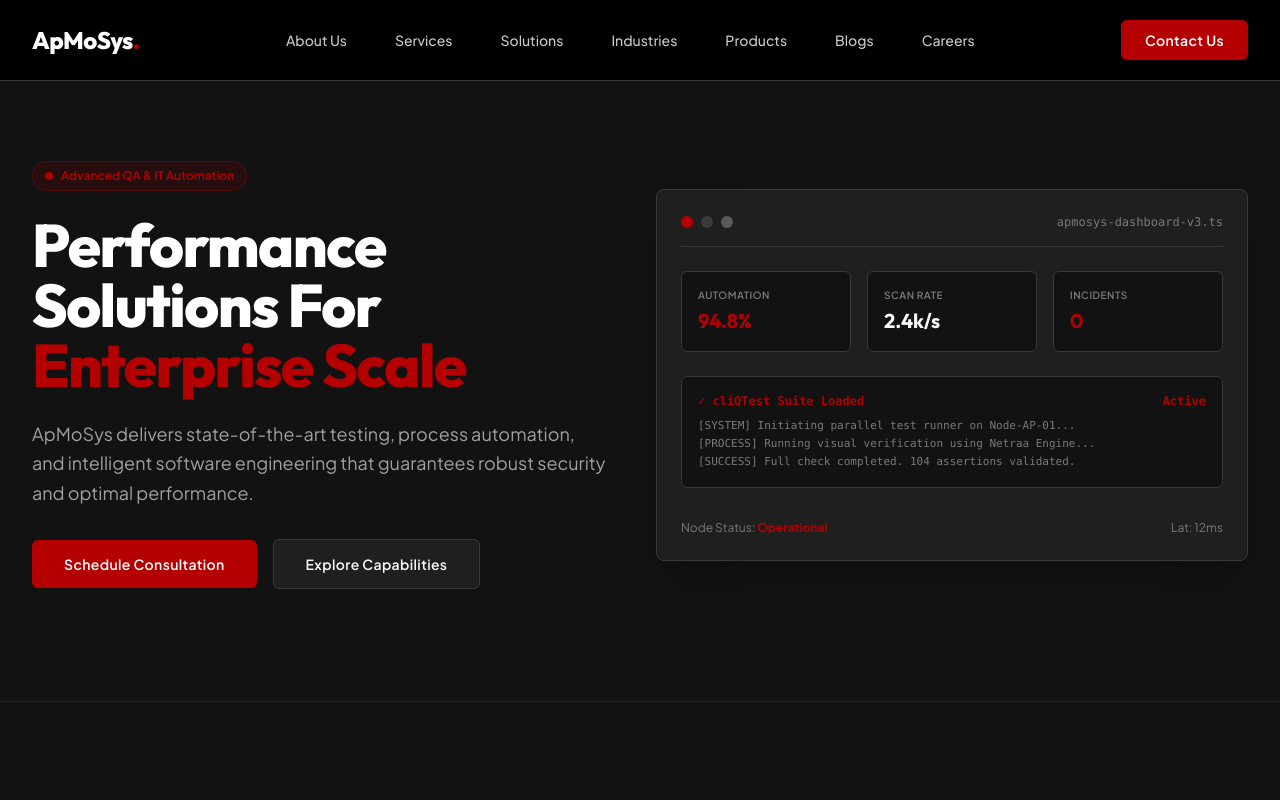
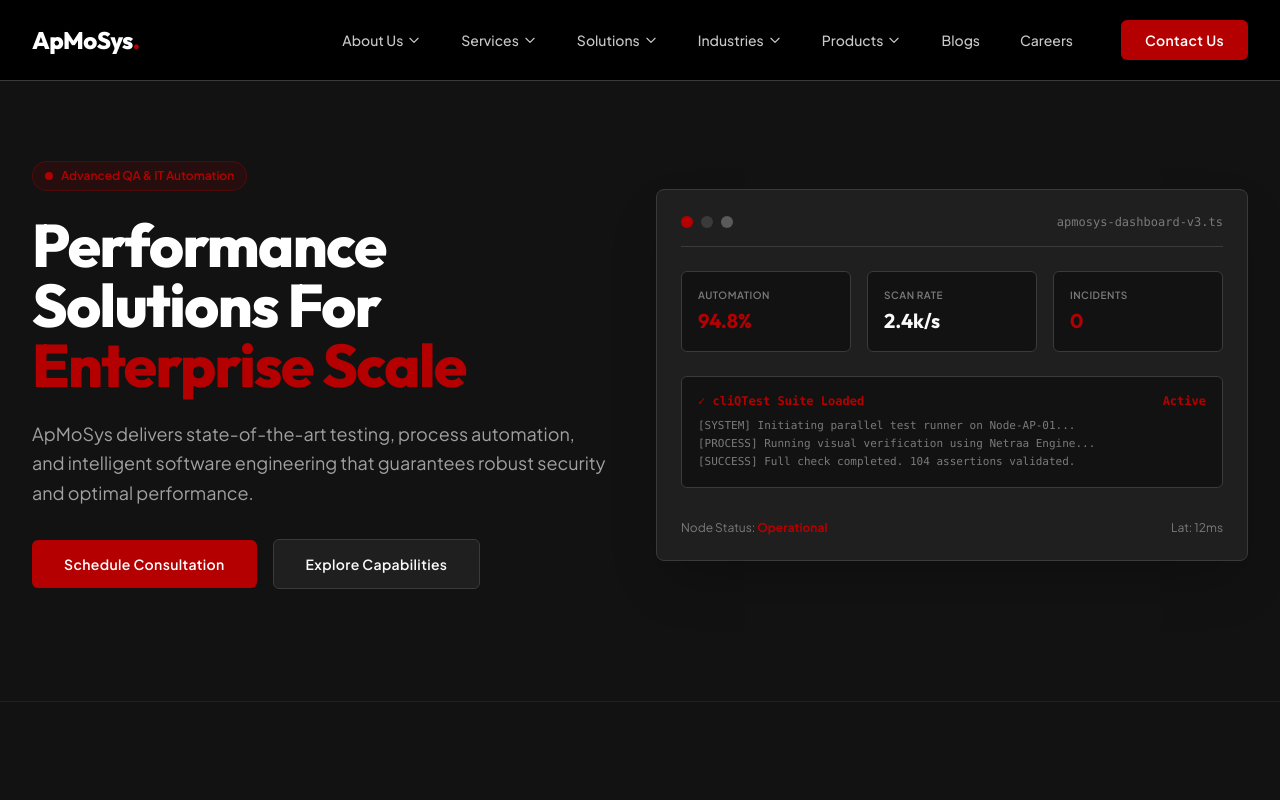
Before and after one commit to galahad-arpit03/ApMoSys, a Next.js app: page / in a window 1280 px wide. Shown: the top 800 px of the page. Built offline with nearby package versions, Linux system fonts and the light colour scheme.

Commit message:
pusing 1st commi

```diff
--- a/src/ContactPage/InquirySection/InquirySection.tsx
+++ b/src/ContactPage/InquirySection/InquirySection.tsx
@@ -10,17 +10,17 @@
 
 const fadeUp = {
   hidden: { opacity: 0, y: 32 },
-  visible: { opacity: 1, y: 0, transition: { duration: 0.65, ease: [0.22, 1, 0.36, 1] } },
+  visible: { opacity: 1, y: 0, transition: { duration: 0.65, ease: "easeOut" as const } },
 };
 
 const fadeLeft = {
   hidden: { opacity: 0, x: -40 },
-  visible: { opacity: 1, x: 0, transition: { duration: 0.7, ease: [0.22, 1, 0.36, 1] } },
+  visible: { opacity: 1, x: 0, transition: { duration: 0.7, ease: "easeOut" as const } },
 };
 
 const fadeRight = {
   hidden: { opacity: 0, x: 40 },
-  visible: { opacity: 1, x: 0, transition: { duration: 0.7, ease: [0.22, 1, 0.36, 1] } },
+  visible: { opacity: 1, x: 0, transition: { duration: 0.7, ease: "easeOut" as const } },
 };
 
 export default function InquirySection() {
--- a/src/Navbar/Navbar.tsx
+++ b/src/Navbar/Navbar.tsx
@@ -7,13 +7,13 @@
   const [mobileMenuOpen, setMobileMenuOpen] = useState(false);
 
   const navigationItems = [
-    { label: "About Us", href: "#about" },
-    { label: "Services", href: "#services" },
-    { label: "Solutions", href: "#solutions" },
-    { label: "Industries", href: "#industries" },
-    { label: "Products", href: "#products" },
-    { label: "Blogs", href: "#blogs" },
-    { label: "Careers", href: "#careers" },
+    { label: "About Us", href: "#about", hasDropdown: true },
+    { label: "Services", href: "#services", hasDropdown: true },
+    { label: "Solutions", href: "#solutions", hasDropdown: true },
+    { label: "Industries", href: "#industries", hasDropdown: true },
+    { label: "Products", href: "#products", hasDropdown: true },
+    { label: "Blogs", href: "#blogs", hasDropdown: false },
+    { label: "Careers", href: "#careers", hasDropdown: false },
   ];
 
   return (
@@ -38,28 +38,30 @@
             </motion.a>
           </div>
 
-          {/* Desktop Navigation Links */}
-          <div className="hidden lg:flex items-center space-x-6 xl:space-x-8">
+          {/* Desktop Navigation Links & CTA Button */}
+          <div className="hidden lg:flex items-center space-x-4 xl:space-x-6 ml-auto">
             {navigationItems.map((item) => (
               <motion.a
                 key={item.label}
                 href={item.href}
                 whileHover={{ scale: 1.05, y: -1 }}
                 whileTap={{ scale: 0.95 }}
-                className="text-[#C8C8C8] hover:text-[#B40001] px-2 py-1 text-sm font-medium transition-colors duration-200"
+                className="flex items-center gap-1 text-[#C8C8C8] hover:text-[#B40001] px-2 py-1 text-sm font-medium transition-colors duration-200"
               >
                 {item.label}
+                {item.hasDropdown && (
+                  <svg className="w-3.5 h-3.5" fill="none" viewBox="0 0 24 24" stroke="currentColor" strokeWidth={2}>
+                    <path strokeLinecap="round" strokeLinejoin="round" d="M19 9l-7 7-7-7" />
+                  </svg>
+                )}
               </motion.a>
             ))}
-          </div>
 
-          {/* CTA Button on Right (Contact Us) */}
-          <div className="hidden lg:block">
             <motion.a
               href="/contact"
               whileHover={{ scale: 1.05 }}
               whileTap={{ scale: 0.95 }}
-              className="inline-block bg-[#B40001] hover:bg-[#D10000] text-[#FFFFFF] px-6 py-2.5 rounded-md text-sm font-semibold tracking-wide shadow-md transition-colors duration-200"
+              className="inline-block bg-[#B40001] hover:bg-[#D10000] text-[#FFFFFF] px-6 py-2.5 rounded-md text-sm font-semibold tracking-wide shadow-md transition-colors duration-200 ml-4"
             >
               Contact Us
             </motion.a>
```
